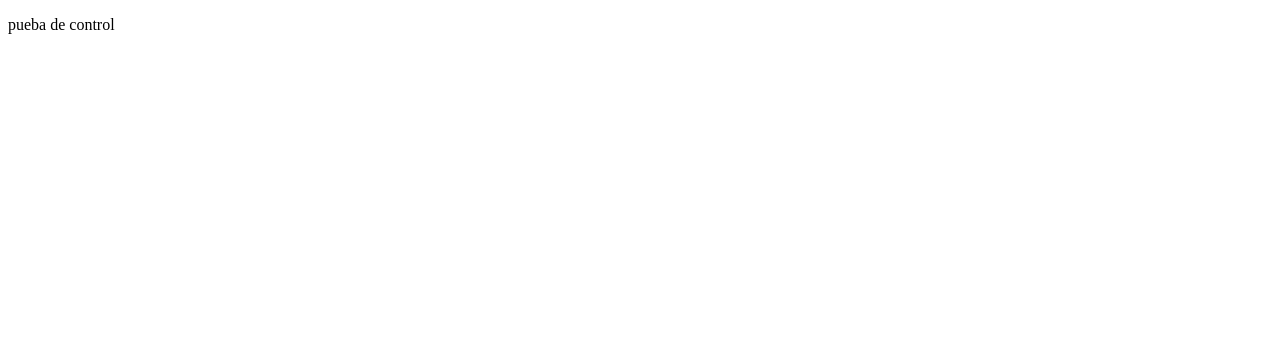
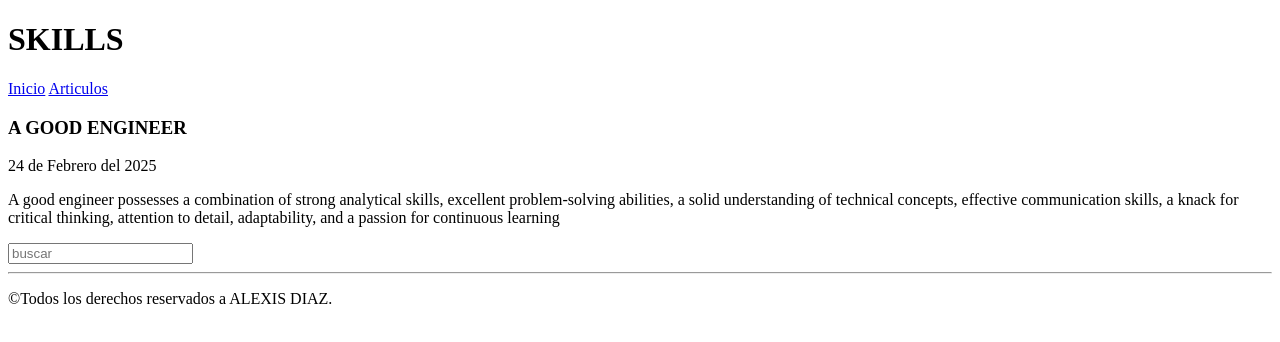
Before and after one commit to AlexisDiaz000/Proyectos-html-CSS, a plain HTML site: page proyecto-5.html in a window 1280 px wide. Drawn offline with Linux system fonts and the light colour scheme.

Commit message:
proyecto # 5

```diff
--- a/proyecto-5.html
+++ b/proyecto-5.html
@@ -1,11 +1,32 @@
 <!DOCTYPE html>
-<html lang="en">
+<html lang="es">
 <head>
     <meta charset="UTF-8">
     <meta name="viewport" content="width=device-width, initial-scale=1.0">
-    <title>Document</title>
+    <title>Proyecto 5</title>
 </head>
 <body>
-    <p>pueba de control</p>
+    <header>
+        <h1>SKILLS</h1>
+        <nav>
+            <a href="#">Inicio</a>
+            <a href="#">Articulos</a>
+        </nav>
+    </header>
+    <aside><!--Implementación de la etiqueta ASIDE-->
+        <h3> A GOOD ENGINEER </h3>
+        <time datetime="24-02-2025">24 de Febrero del 2025</time><!--Etiqueta time-->
+        <p>A good engineer possesses a combination of strong analytical skills, excellent problem-solving abilities,
+            a solid understanding of technical concepts, effective communication skills, a knack for critical thinking,
+            attention to detail, adaptability, and a passion for continuous learning</p>
+    </aside>
+    <form >
+        <input type="text" placeholder="buscar">
+    </form>
+
 </body>
+<footer>
+    <hr>
+    <p>&copy;Todos los derechos reservados a ALEXIS DIAZ.</p>
+</footer>
 </html>
```
